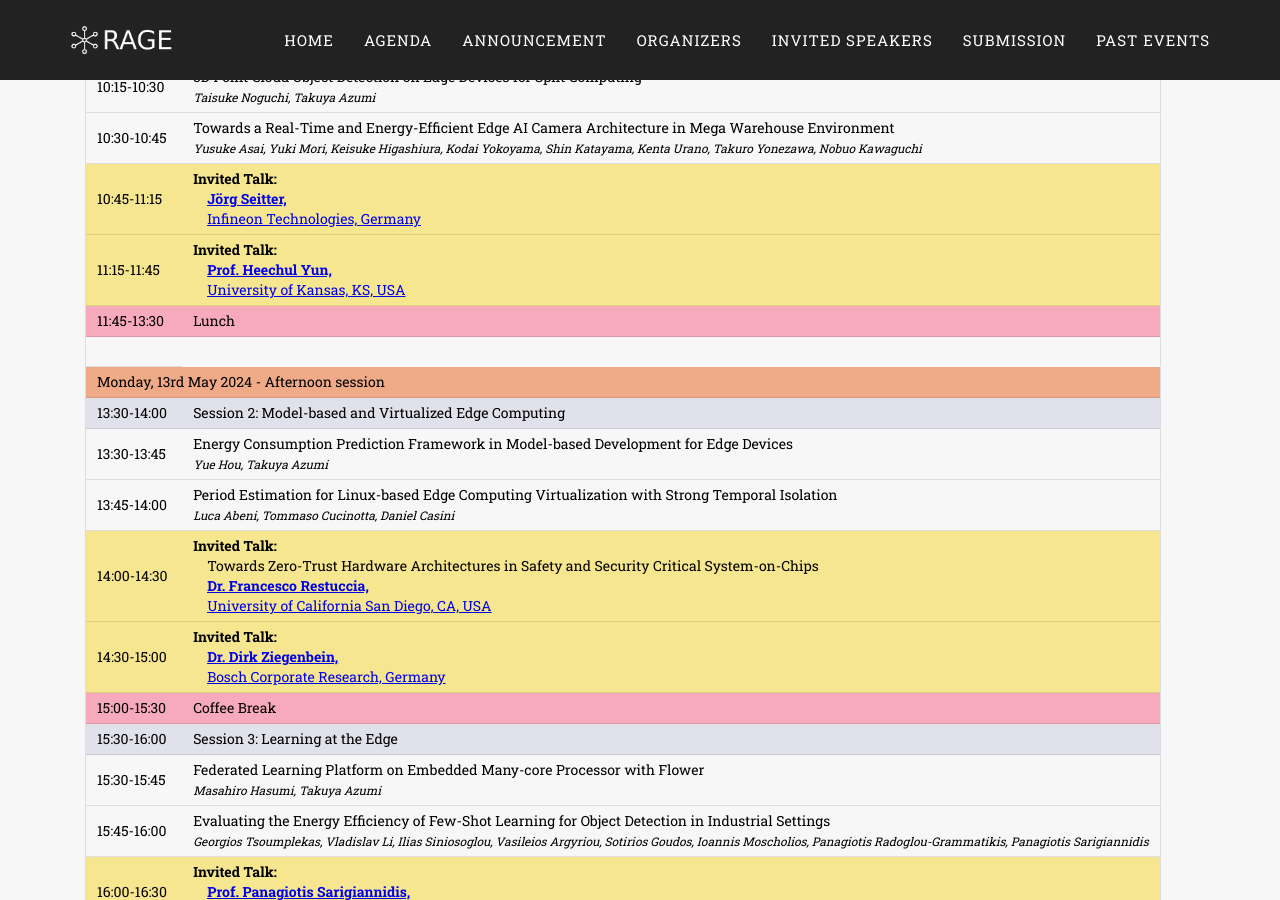
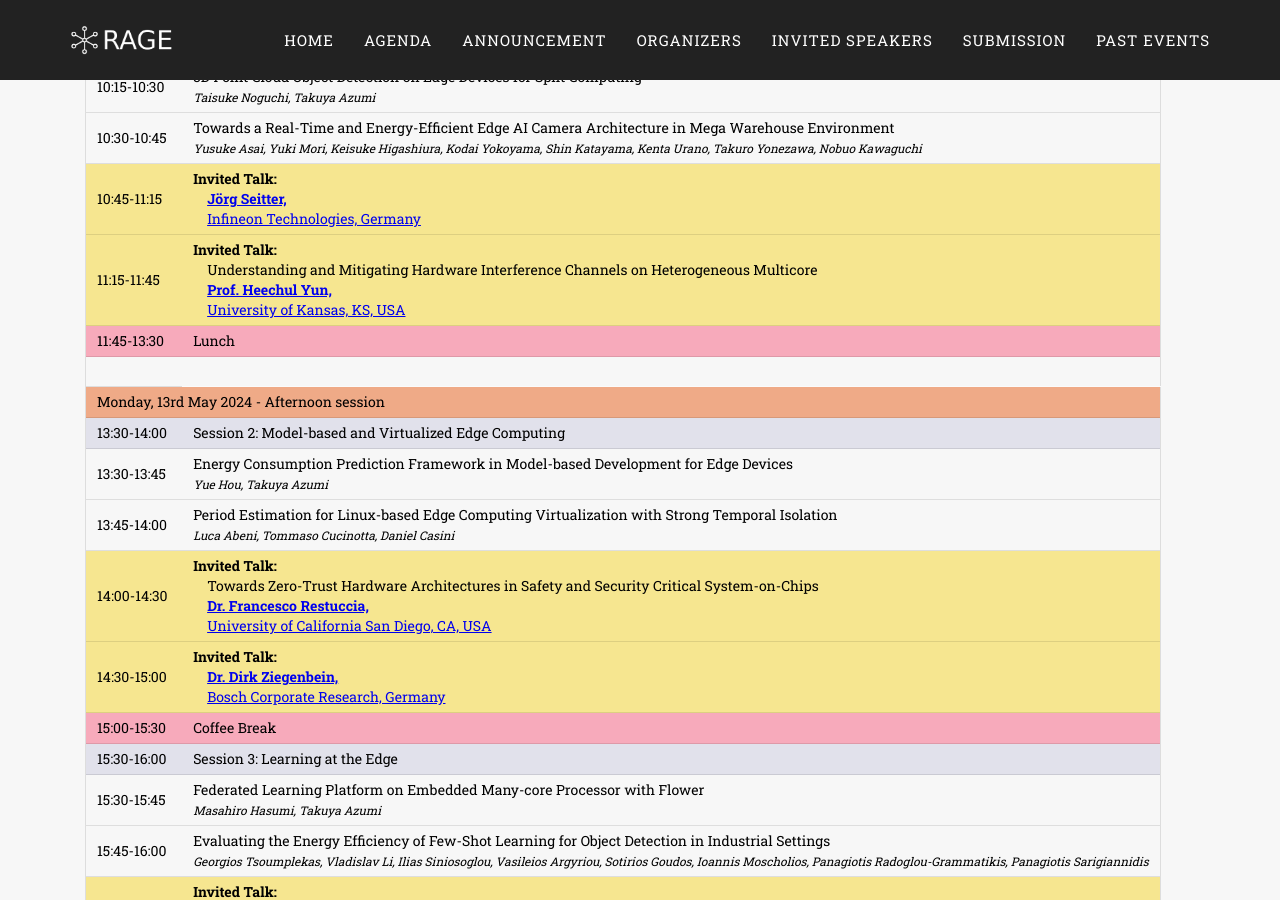
Before and after one commit to RAGE-Workshop/2024, a Jekyll site: the page built from agenda.markdown, in a window 1280 px wide and 900 px high, scrolled down 521 px. Built offline with Jekyll 4.4.1, drawn with Linux system fonts in a browser that asks for light colours; some web fonts are replaced.

Commit message:
Updated Heechul program title in agenda

```diff
--- a/agenda.markdown
+++ b/agenda.markdown
@@ -69,6 +69,7 @@ permalink: /agenda/
         <tr>
             <td class="program-special-event">11:15-11:45</td>
             <td class="program-special-event"><b>Invited Talk:</b>
+                <br>&emsp;<span >Understanding and Mitigating Hardware Interference Channels on Heterogeneous Multicore</span>
                 <b><br>&emsp;<a href="/2024/speakers/#yun-heechul">Prof. Heechul Yun,</a></b>
                 <br>&emsp;<a href="https://ku.edu/">University of Kansas, KS, USA</a>
             </td>
```
